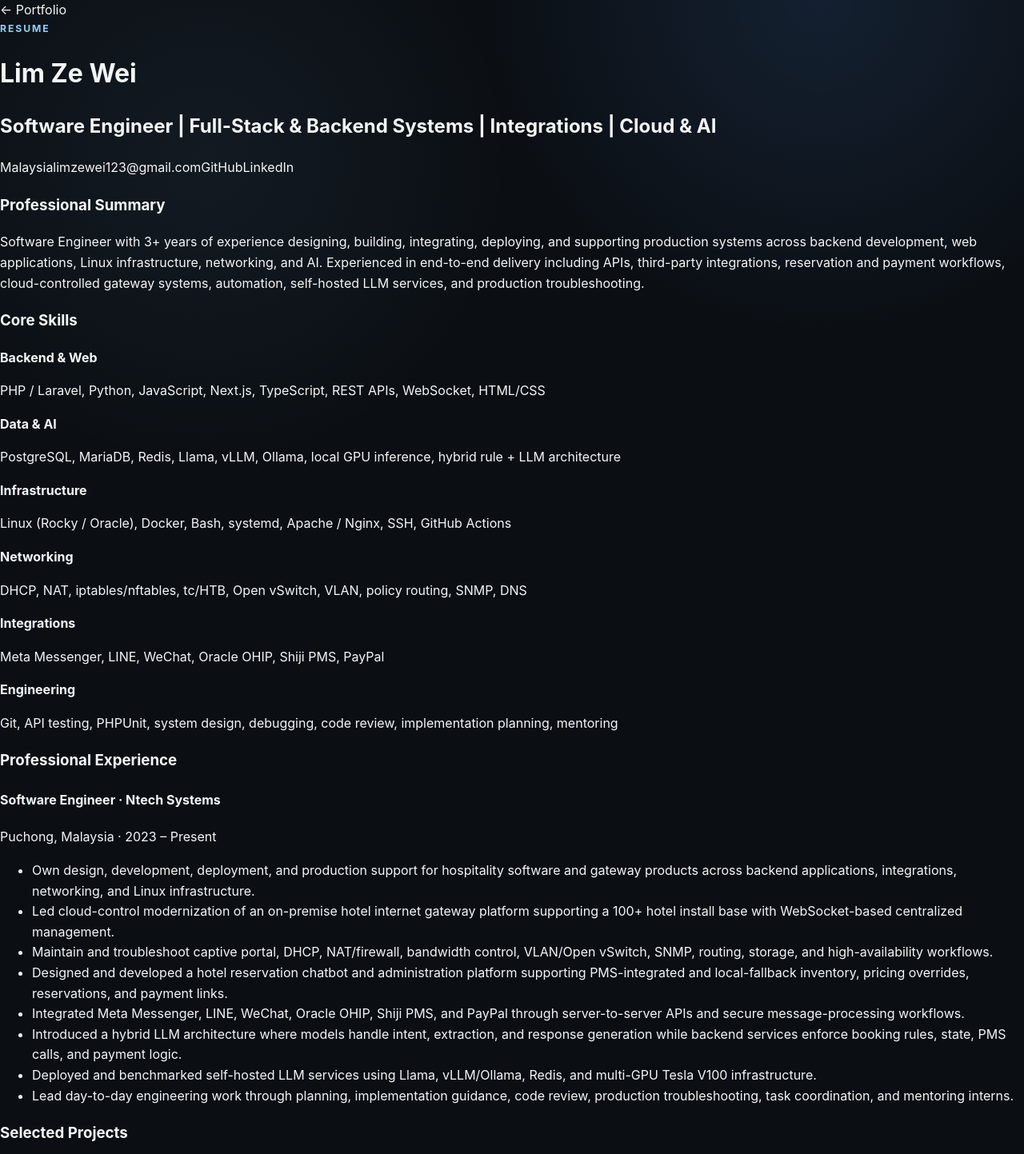
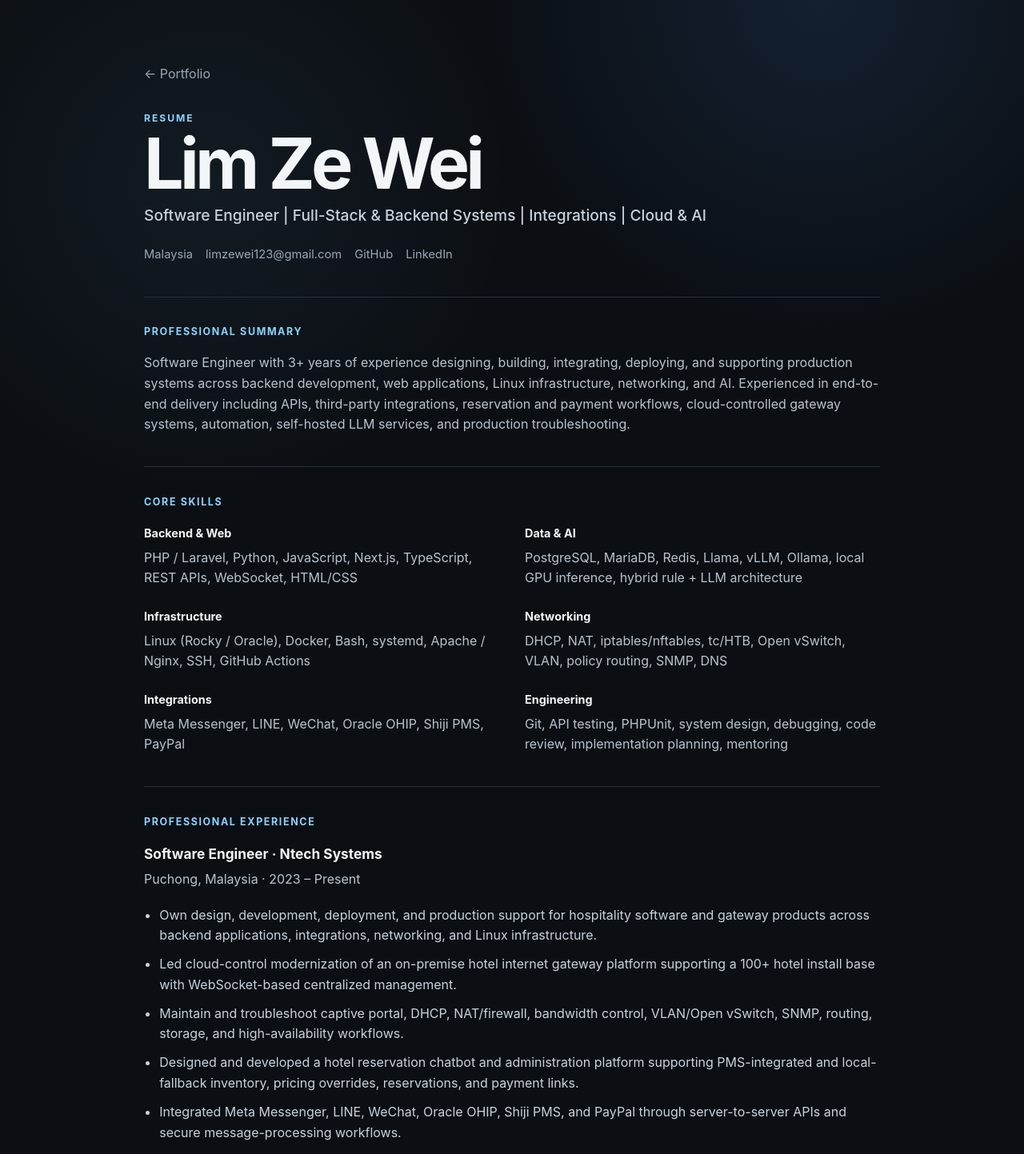
Before and after one commit to limzewei/portfolio, a Next.js app: page /resume in a window 1280 px wide. Shown: the top 1443 px of the page at 80% size. Built offline with nearby package versions, Linux system fonts and the light colour scheme.

Commit message:
style: add resume page styles

```diff
--- a/app/globals.css
+++ b/app/globals.css
@@ -158,3 +158,110 @@
   .project-grid, .focus-grid { grid-template-columns: 1fr; }
   .footer { flex-direction: column; align-items: flex-start; }
 }
+
+
+.resume-shell {
+  width: min(calc(100% - 2rem), 920px);
+  margin: 0 auto;
+  padding: 3rem 0 6rem;
+}
+
+.resume-header {
+  padding: 2rem 0 2.5rem;
+  border-bottom: 1px solid var(--line);
+}
+
+.resume-back {
+  display: inline-block;
+  color: var(--muted);
+  margin-bottom: 2rem;
+}
+
+.resume-header h1 {
+  margin: .35rem 0 .5rem;
+  font-size: clamp(3rem, 8vw, 5.5rem);
+  letter-spacing: -.055em;
+  line-height: .95;
+}
+
+.resume-header h2 {
+  margin: 0;
+  max-width: 780px;
+  color: #c8d2dc;
+  font-size: 1.2rem;
+  font-weight: 500;
+}
+
+.resume-contact {
+  display: flex;
+  flex-wrap: wrap;
+  gap: .55rem 1rem;
+  margin-top: 1.4rem;
+  color: var(--muted);
+  font-size: .92rem;
+}
+
+.resume-contact a:hover,
+.resume-back:hover {
+  color: var(--accent);
+}
+
+.resume-section {
+  padding: 2.1rem 0;
+  border-bottom: 1px solid var(--line);
+}
+
+.resume-section h3 {
+  margin: 0 0 1rem;
+  color: var(--accent);
+  text-transform: uppercase;
+  letter-spacing: .13em;
+  font-size: .78rem;
+}
+
+.resume-section h4 {
+  margin: 1rem 0 .25rem;
+  font-size: 1.08rem;
+}
+
+.resume-section p {
+  color: #b8c3ce;
+  margin: .35rem 0;
+}
+
+.resume-section ul {
+  margin: 1.2rem 0 0;
+  padding-left: 1.2rem;
+}
+
+.resume-section li {
+  margin: .65rem 0;
+  color: #c8d2dc;
+}
+
+.resume-skill-grid {
+  display: grid;
+  grid-template-columns: repeat(2, minmax(0, 1fr));
+  gap: 1rem 2rem;
+}
+
+.resume-skill-grid strong {
+  font-size: .9rem;
+}
+
+.resume-project + .resume-project {
+  margin-top: 1.4rem;
+}
+
+.resume-two-col {
+  display: grid;
+  grid-template-columns: 2fr 1fr;
+  gap: 3rem;
+}
+
+@media (max-width: 680px) {
+  .resume-skill-grid,
+  .resume-two-col {
+    grid-template-columns: 1fr;
+  }
+}
```
